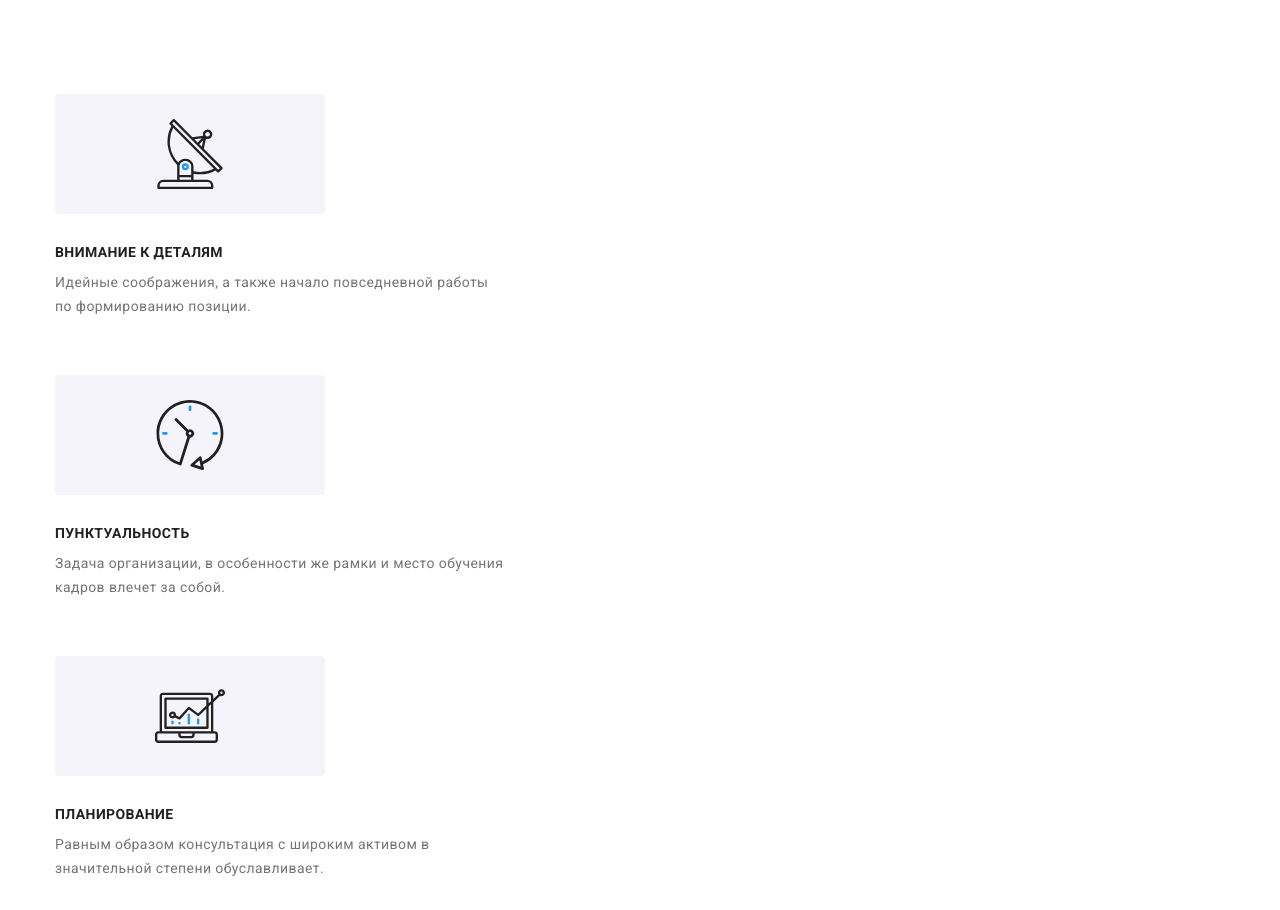
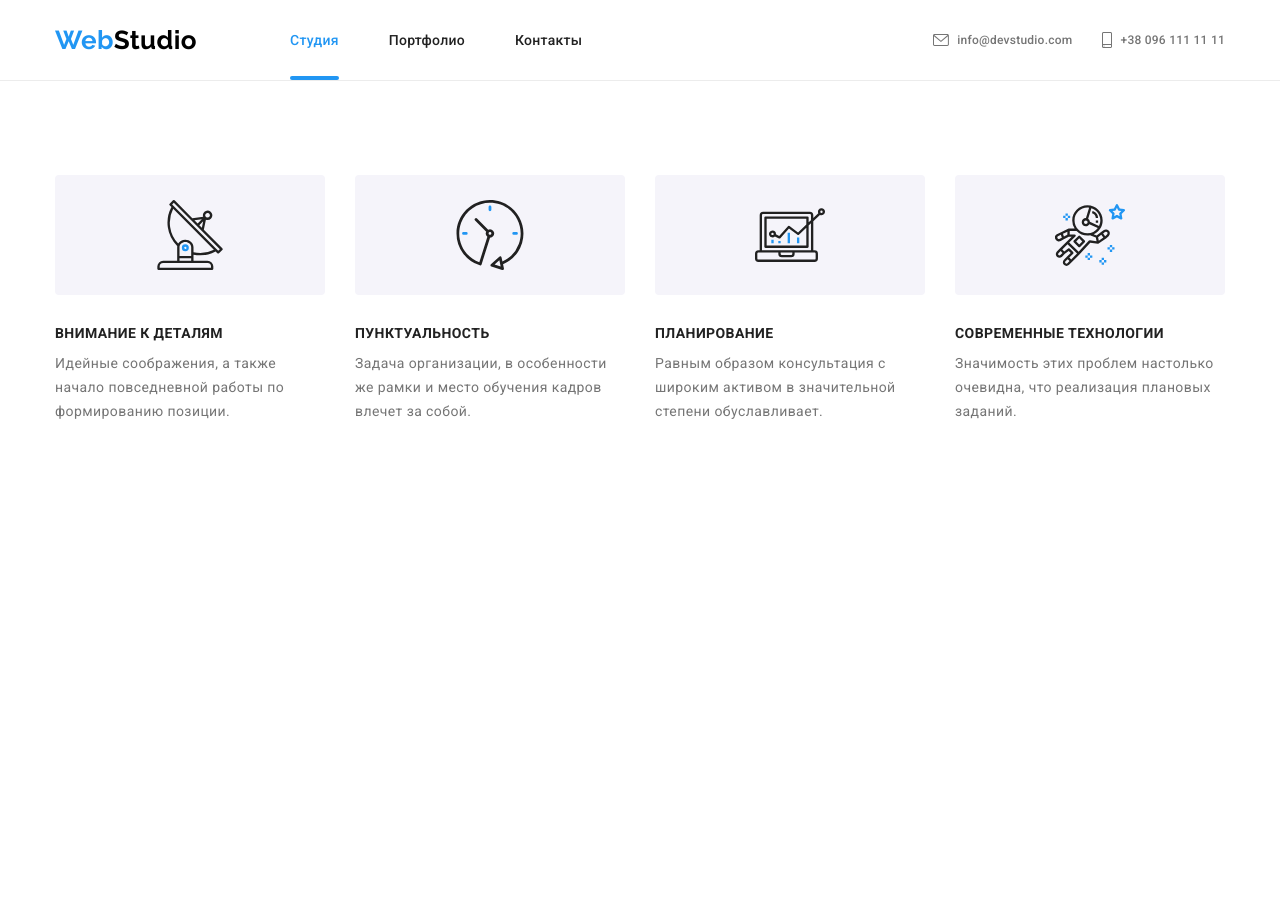
Before and after one commit to AninotA/goit-markup-hw-08, a plain HTML site: page index.html in a window 1280 px wide. Shown: the top 910 px of the page. After the commit the page ends 800 px from the top, so only its background shows below. Drawn offline with nearby package versions, Linux system fonts and the light colour scheme.

Commit message:
Add header

```diff
--- a/index.html
+++ b/index.html
@@ -25,7 +25,7 @@
   </head>
 
   <body data-page>
-    <!-- <header class="header">
+    <header class="header">
       <div class="container header__container">
         <a class="nav__logo" href="./index.html"><span class="web">Web</span>Studio</a>
 
@@ -35,7 +35,7 @@
           </svg>
         </button>
         <nav class="nav">
-          <a class="nav__logo" href="./index.html"><span class="web">Web</span>Studio</a>
+          <!-- <a class="nav__logo" href="./index.html"><span class="web">Web</span>Studio</a> -->
 
           <ul class="nav__list">
             <li class="nav__item">
@@ -67,7 +67,7 @@
           </li>
         </ul>
       </div>
-    </header> -->
+    </header>
 
     <main>
       <!-- <section class="hero hero__overlay">
@@ -692,7 +692,7 @@
 
     <!-- Mobile menu -->
 
-    <!-- <div class="menu is-open" data-menu>
+    <div class="menu is-open" data-menu>
       <button class="menu-close__btn" data-menu-close>
         <svg class="menu-close__icon" width="40" height="40">
           <use href="./images/icons.svg#menu-close"></use>
@@ -765,7 +765,7 @@
           </li>
         </ul>
       </div>
-    </div> -->
+    </div>
 
     <script src="./js/modal.js"></script>
     <script src="./js/menu.js"></script>
--- a/scss/components/_logo.scss
+++ b/scss/components/_logo.scss
@@ -3,13 +3,11 @@
   // margin-right: 93px;
   padding-top: 16px;
   padding-bottom: 16px;
+
+
 }
 
-@media screen and (min-width: 768px) {
-  .nav__logo {
-    padding: 0;
-  }
-}
+
 
 .web {
   color: var(--accent-txt-cl);
@@ -30,3 +28,17 @@
   font-size: 26px;
   line-height: calc(31 / 26);
 }
+
+@media screen and (min-width: 768px) {
+  .nav__logo {
+    margin-right: 88px;
+    padding: 0;
+
+  }
+}
+
+@media screen and (min-width: 1200px) {
+  .nav__logo {
+    margin-right: 93px;
+  }
+}
--- a/scss/layout/_feature.scss
+++ b/scss/layout/_feature.scss
@@ -13,34 +13,28 @@
 .feature__list {
   @extend %reset-list;
 
-  width: 450px;
-
   display: flex;
-  flex-direction: row;
   flex-wrap: wrap;
-
   gap: 30px;
   align-items: center;
+}
+
+.feature__item {
+  flex-basis: calc((100% - 30px * (1 - 1)) / 1);
 
   @media screen and (min-width: 768px) {
-    // display: flex;
-    // flex-direction: row;
-    // flex-wrap: wrap;
-
-    flex-basis: 354px;
-    // gap: 30px;
-    // align-items: center;
+    flex-basis: calc((100% - 30px * (2 - 1)) / 2);
   }
 
   @media screen and (min-width: 1200px) {
-    flex-basis: 270px;
+    flex-basis: calc((100% - 30px * (4 - 1)) / 4);
   }
 }
 
 .feature__thumb {
   // display: none;
   display: flex;
-  flex-direction: column;
+  // flex-direction: column;
   align-items: center;
   justify-content: center;
 
@@ -52,7 +46,6 @@
 
   @media screen and (min-width: 768px) {
     width: 354px;
-
   }
 
   @media screen and (min-width: 1200px) {
--- a/scss/layout/_header.scss
+++ b/scss/layout/_header.scss
@@ -11,8 +11,14 @@
   @extend %reset-list;
 
   display: flex;
+  flex-wrap: wrap;
   align-items: center;
-  gap: 30px;
+  margin-left: 84px;
+  gap: 10px;
+
+  @media screen and (min-width: 1200px) {
+    gap: 30px;
+  }
 }
 
 .header-contacts__link {
@@ -20,13 +26,13 @@
 
   display: flex;
   align-items: center;
-  padding-top: 32px;
-  padding-bottom: 31px;
+  // padding-top: 32px;
+  // padding-bottom: 32px;
 }
 
 .header-contacts__icon {
   fill: currentColor;
-  margin-right: 10px;
+  margin-right: 8px;
 }
 
 .header-contacts__icon-mail {
@@ -42,11 +48,13 @@
   display: flex;
   align-items: center;
   font-weight: 500;
-  line-height: calc(16 / 14);
+  font-size: 12px;
+  line-height: calc(14 / 12);
+  // line-height: calc(16 / 14);
   letter-spacing: 0.02em;
   color: var(--descr-txt-cl);
-  padding-top: 32px;
-  padding-bottom: 31px;
+  // padding-top: 32px;
+  // padding-bottom: 31px;
 
   transition: color 250ms var(--timing-fuction);
 
@@ -54,17 +62,23 @@
   &:focus {
     color: var(--accent-txt-cl);
   }
+
+  @media screen and (max-width: 767px) {
+    display: none;
+  }
 }
 
 .header-contacts__phone {
   display: flex;
   align-items: center;
   font-weight: 500;
-  line-height: calc(16 / 14);
+  font-size: 12px;
+  line-height: calc(14 / 12);
+  // line-height: calc(16 / 14);
   letter-spacing: 0.02em;
   color: var(--descr-txt-cl);
-  padding-top: 32px;
-  padding-bottom: 31px;
+  // padding-top: 32px;
+  // padding-bottom: 31px;
 
   transition: color 250ms var(--timing-fuction);
 
@@ -72,4 +86,8 @@
   &:focus {
     color: var(--accent-txt-cl);
   }
+
+  @media screen and (max-width: 767px) {
+    display: none;
+  }
 }
--- a/scss/layout/_nav.scss
+++ b/scss/layout/_nav.scss
@@ -1,7 +1,13 @@
 .nav {
-  display: flex;
-  margin-right: auto;
-  align-items: center;
+  display: none;
+}
+
+@media screen and (min-width: 768px) {
+  .nav {
+    display: flex;
+    margin-right: auto;
+    align-items: center;
+  }
 }
 
 .nav__link {
@@ -11,7 +17,7 @@
   line-height: calc(16 / 14);
   letter-spacing: 0.02em;
   padding-top: 32px;
-  padding-bottom: 31px;
+  padding-bottom: 32px;
   display: block;
 
   transition: color 250ms var(--timing-fuction);
@@ -37,6 +43,10 @@
     border-radius: 2px;
     background-color: var(--accent-bg-cl);
   }
+
+  @media screen and (max-width: 767px) {
+    display: none;
+  }
 }
 
 .nav__list {
@@ -44,4 +54,8 @@
 
   display: flex;
   gap: 50px;
+
+  @media screen and (max-width: 767px) {
+    display: none;
+  }
 }
```
Also changed, not shown: css/main.css, css/main.min.css, 2 other files.
